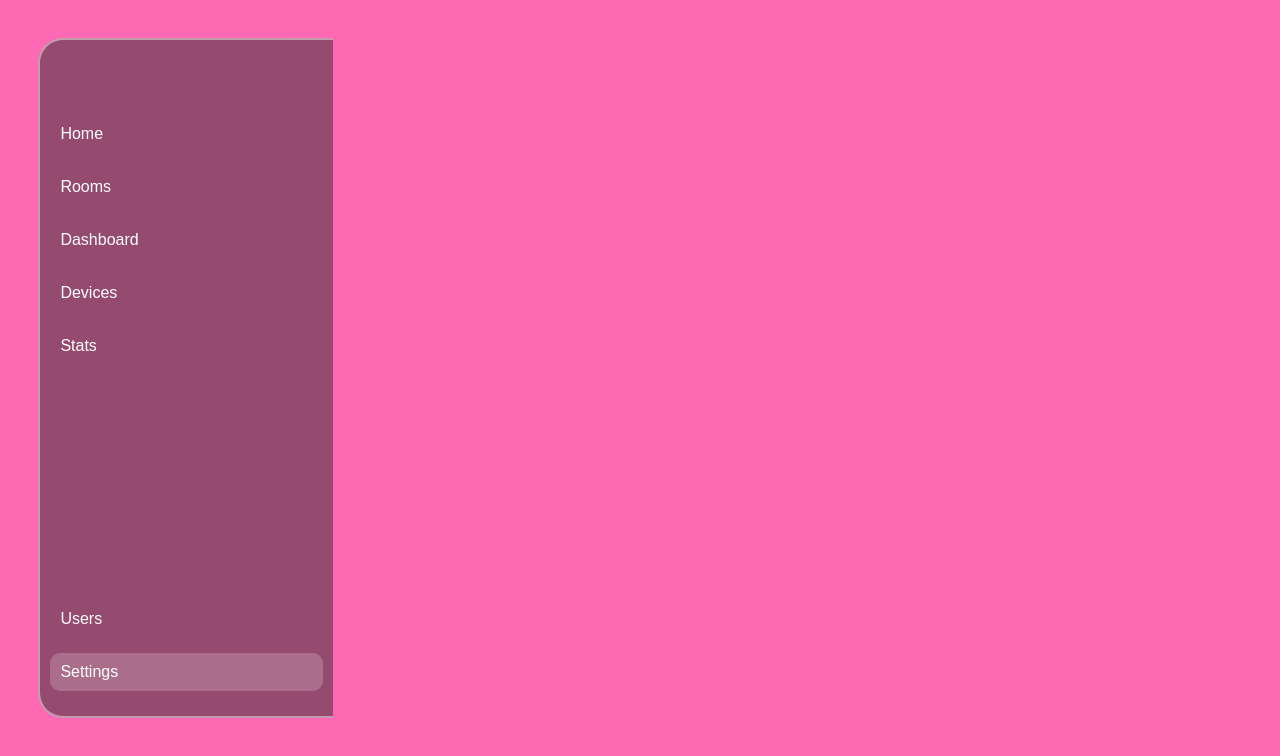
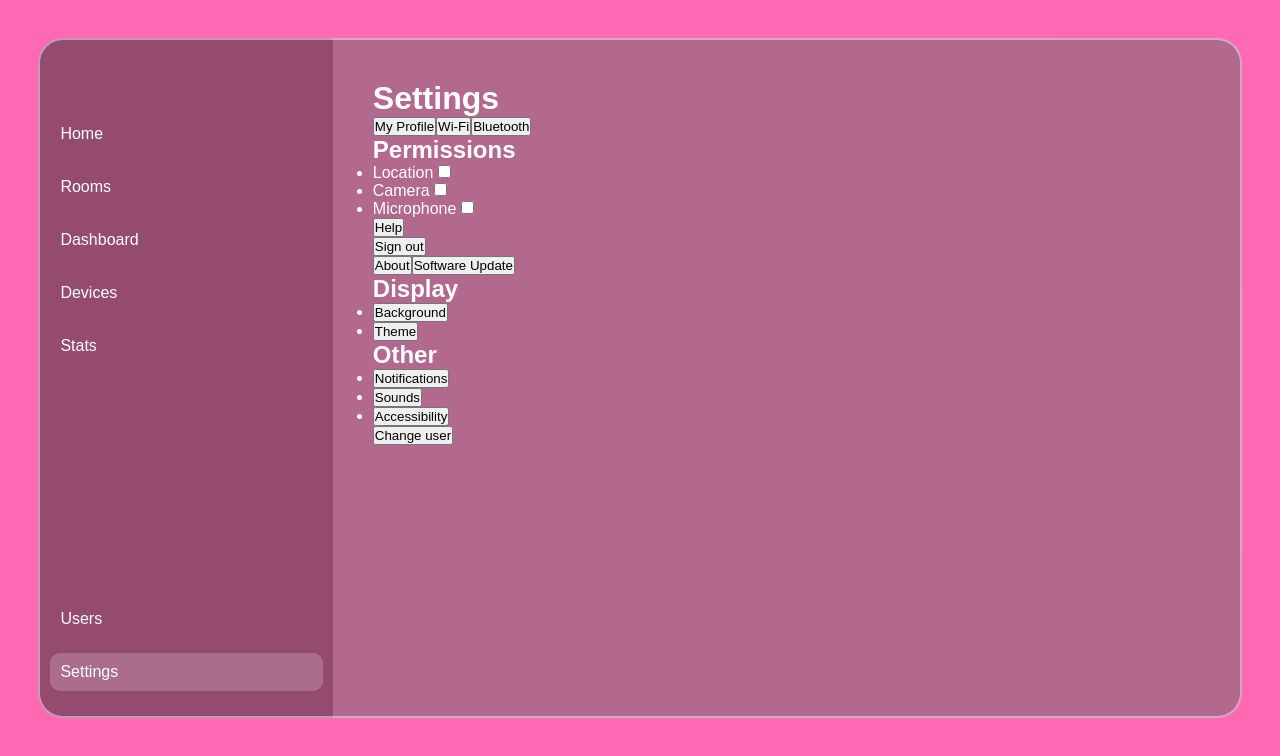
Before and after one commit to Jakub768/2030-Smart-Home-App, a React (Vite) app in the folder my-react-app/: page /settings in a window 1280 px wide. Shown: the top 756 px of the page. Built offline with nearby package versions, Linux system fonts and the light colour scheme.

Commit message:
Added Setting Prototype

```diff
--- a/my-react-app/package.json
+++ b/my-react-app/package.json
@@ -10,6 +10,7 @@
     "preview": "vite preview"
   },
   "dependencies": {
+    "@headlessui/react": "^2.2.0",
     "cookie": "^1.0.2",
     "react": "^18.2.0",
     "react-dom": "^18.2.0",
--- a/my-react-app/src/App.jsx
+++ b/my-react-app/src/App.jsx
@@ -1,7 +1,8 @@
 import { Route, Routes } from "react-router-dom";
 import "./App.css";
 import { Navbar } from "./components/Navbar";
-import { About, Signin, Home, Services } from "./components/pages";
+import { About, Signin, Home, Services, Settings} from "./components/pages"; // Import Settings
+
 
 function App() {
   return (
@@ -12,6 +13,7 @@ function App() {
         <Route path="/about" element={<About />} />
         <Route path="/services" element={<Services />} />
         <Route path="/signin" element={<Signin />} />
+        <Route path="/settings" element={<Settings />} />
       </Routes>
     </div>
   );
--- /dev/null
+++ b/my-react-app/src/components/pages/Settings.css
@@ -0,0 +1,36 @@
+.container {
+    display: flex;
+    height: 0vh;
+    width: 0vw;
+    overflow: hidden;
+    position: fixed; /* Ensures it stays in place */
+    top: 0;
+    left: 0;
+}
+
+
+.settings-main {
+    position: fixed;
+    background-color: rgba(105, 105, 105, 0.5); /* Grey shade to match home page */
+    border-bottom-right-radius: 25px; /* Rounded corners bottom right */
+    border-top-right-radius: 25px; /* Rounded corners top right */
+    padding: 40px; /* Padding inside the main section */
+    top: 3vw; /* Corrected from margin-top */
+    right: 3vw; /* Ensure correct positioning */
+    left: 26vw; /* Align with sidebar */
+    color: rgb(255, 255, 255); /* Set text color to white */
+
+    border-top: 2px solid rgba(240, 240, 240, 0.5); /* Border on top */
+    border-bottom: 2px solid rgba(240, 240, 240, 0.5); /* Border on bottom */
+    border-right: 2px solid rgba(240, 240, 240, 0.5); /* Border on right */
+
+    width: 71vw; /* Width of the main section */
+    height: 85vh; /* Height of the main section */
+}
+
+html, body {
+    overflow: hidden;
+    height: 100%;
+    margin: 0;
+    padding: 0;
+}
--- /dev/null
+++ b/my-react-app/src/components/pages/Settings.jsx
@@ -0,0 +1,57 @@
+import React from "react";
+import "./Settings.css";
+
+export const Settings = () => {
+  return (
+    <div className="container">
+      <main className="settings-main">
+        <h1 className="settings-title">Settings</h1>
+
+        <div className="settings-columns">
+          {/* Left Side */}
+          <div className="settings-left">
+            <button>My Profile</button>
+            <button>Wi-Fi</button>
+            <button>Bluetooth</button>
+
+            <h2>Permissions</h2>
+            <ul>
+              <li>Location <input type="checkbox" /></li>
+              <li>Camera <input type="checkbox" /></li>
+              <li>Microphone <input type="checkbox" /></li>
+            </ul>
+
+            <button>Help</button>
+
+            <div className="settings-actions">
+              <button>Sign out</button>
+            </div>
+          </div>
+
+          {/* Right Side */}
+          <div className="settings-right">
+          <button>About</button>
+          <button>Software Update</button>
+
+            <h2>Display</h2>
+            <ul>
+              <li><button>Background</button></li>
+              <li><button>Theme</button></li>
+            </ul>
+
+            <h2>Other</h2>
+            <ul>
+              <li><button>Notifications</button></li>
+              <li><button>Sounds</button></li>
+              <li><button>Accessibility</button></li>
+            </ul>
+
+            <div className="settings-actions">
+              <button>Change user</button>
+            </div>
+          </div>
+        </div>
+      </main>
+    </div>
+  );
+};
```
Also changed, not shown: my-react-app/src/components/pages/index.jsx (+6 -4 lines), my-react-app/src/components/pages/Home.jsx (line endings or trailing spaces), 1 other file (tests, documents, lock files or other folders).
